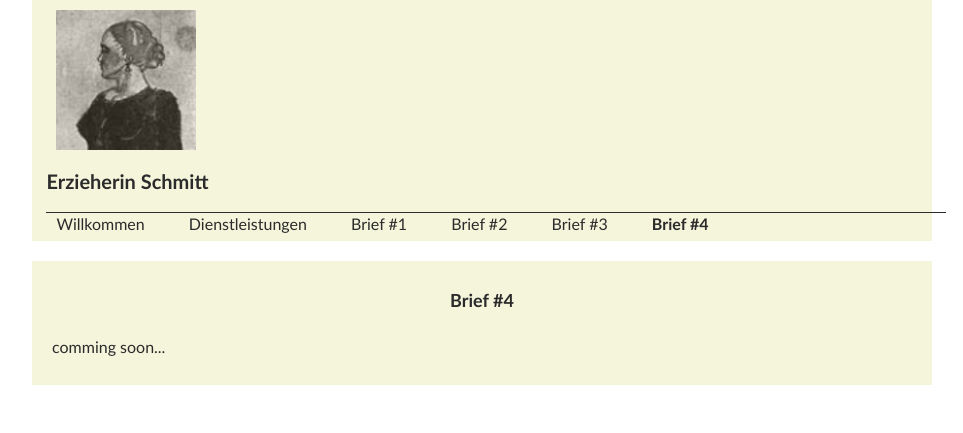
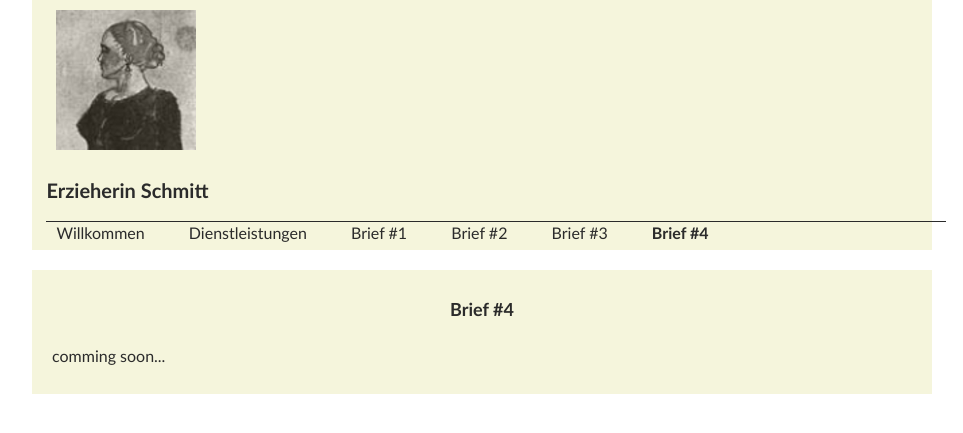
Before and after one commit to richardtraindl/tierarztpraxis-kaiserstrasse.at, a Jekyll site: the page built from xyz123/Schmitt/brief4.html, in a window 1280 px wide. Shown: the top 433 px of the page, without its empty margins (158-1121 px from the left). Built offline with Jekyll 4.4.1, drawn with Linux system fonts in a browser that asks for light colours.

Commit message:
customize

```diff
--- a/_includes/guest.html
+++ b/_includes/guest.html
@@ -1,6 +1,6 @@
 
         <header class="section group">
-            <div class="col span_3_of_12" style="margin: 0 0 0 1.6%;">
+            <div class="col span_3_of_12" style="margin: 0 0 1% 1.6%;">
                 <a href="index.html"><img id="logo" src="/img2/logo.jpg" alt="Logo"></a>
             </div>
             <div class="col span_9_of_12">
```
